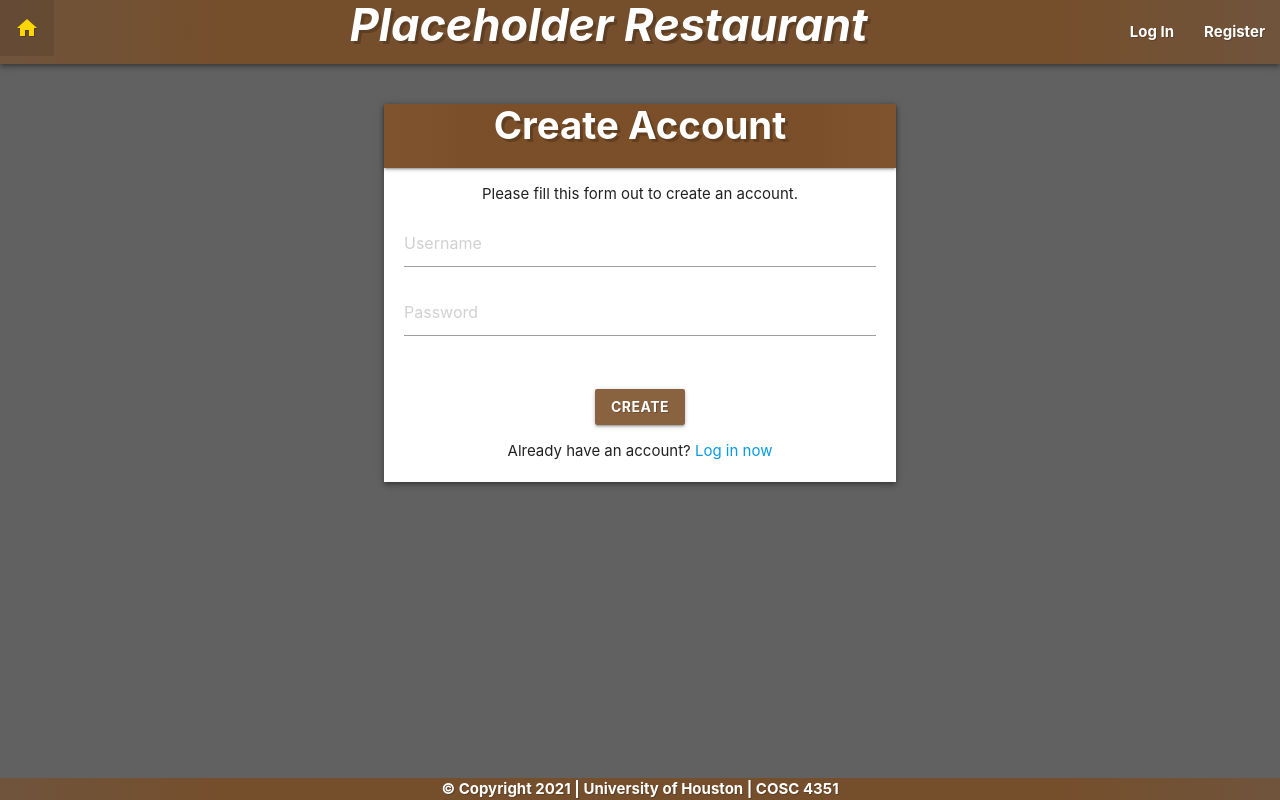
After one commit to jubg11/COSC-4351, a PHP site: page /login/register.php in a window 1280 px wide. The commit adds this page. Run offline with PHP 8.4, Linux system fonts and the light colour scheme; data that the repository does not hold is empty.

Commit message:
Front Page Work V2
Polished Index.html and set foundation for login/registration pages.

```diff
--- a/Index.php
+++ b/Index.php
@@ -19,8 +19,7 @@ session_start();
 
         <!--Display Card Buttons-->
         <div class="card-action z-depth-0 center">
-            <a href="/login/login.php" class="btn-large brand">Log In</a>
-            <a href="/login/register.php" class="btn-large brand">Register</a>
+            <a class="btn brand" href="">Schedule Reservation</a>
         </div>
 
     </div>
--- a/config/css.css
+++ b/config/css.css
@@ -1,20 +1,31 @@
-h1 {
-  color: white;
+/* Header Customizations */
+#header h1 {
   font-size: clamp(10px, 6vw, 45px);
+  text-shadow: 3px 3px rgba(0, 0, 0, 0.2);
+  text-align: center;
   font-weight: bold;
-  text-align: center;
-  text-shadow: 3px 3px rgba(0, 0, 0, 0.2);
+  font-style: italic;
+  padding: 0px 0px 0px clamp(0vw, 8vw, 10vw);
 }
 
-.brand {
+#footer,
+nav {
   background: rgb(120, 76, 37);
   background: radial-gradient(
     circle,
     rgba(120, 76, 37, 0.8739204299884016) 66%,
     rgba(120, 76, 37, 0.6274218305486257) 98%
   );
+  color: white;
+  text-shadow: 1px 1px rgba(0, 0, 0, 0.2);
+  font-weight: bold;
 }
 
+nav ul a:hover {
+  color: gold;
+}
+
+/* Card Customizations */
 .card-image {
   margin-left: auto;
   margin-right: auto;
@@ -26,13 +37,27 @@ h1 {
 }
 
 .brand-text {
-  color: rgb(120, 76, 37) !important;
+  color: rgba(120, 76, 37, 0.8739204299884016);
+}
+.brand {
+  background-color: rgba(120, 76, 37, 0.8739204299884016);
 }
 
 form {
-  max-width: 460px;
-  margin: 20px auto;
-  padding: 20px;
+  max-width: clamp(300px, 40vw, 600px);
+  margin: 40px auto;
+  padding: 0px 0px 5px;
+}
+.input-field {
+  margin-left: 20px;
+  margin-right: 20px;
+}
+nav h2 {
+  font-weight: bold;
+  vertical-align: middle;
+  text-align: center;
+  font-size: clamp(30px, 3vw, 45px);
+  text-shadow: 3px 3px rgba(0, 0, 0, 0.2);
 }
 
 body {
@@ -50,7 +75,14 @@ table.highlight > tbody > tr:hover {
 
 .btn,
 .btn-large {
-  color: white !important;
+  color: white;
+  font-weight: bold;
+  text-shadow: 1px 1px rgba(0, 0, 0, 0.2);
+}
+
+.btn:hover,
+.btn-large:hover {
+  background-color: #b8860b;
 }
 .select-dropdown {
   color: #673ab7 !important;
--- a/ends/footer.php
+++ b/ends/footer.php
@@ -1,7 +1,7 @@
 	</main>
 	<div id="footer">
-		<footer class="footer-copyright brand">
-			<div class="center white-text">&copy; Copyright 2021 | University of Houston | COSC 4351</div>
+		<footer class="footer-copyright">
+			<div class="center">&copy; Copyright 2021 | University of Houston | COSC 4351</div>
 		</footer>
 	</div>
 
--- a/ends/header.php
+++ b/ends/header.php
@@ -16,13 +16,28 @@ session_start();
 
 <body class="grey darken-2">
 
-  <nav class="brand z-depth-2">
-    <!-- Home Button (always active) -->
-    <ul id="nav-mobile" class="left">
+  <!-- Nav Bar -->
+  <nav class="z-depth-2" id="header">
+
+    <!-- Left Section -->
+    <ul class="left">
       <a href="/Index.php"><i class="material-icons">home</i></a>
     </ul>
 
+    <!-- Right Section -->
+    <ul class="right" id="nav-mobile">
+      <li>
+        <a href="/login/login.php">Log In</a>
+      </li>
+      <li>
+        <a href="/login/register.php">Register</a>
+      </li>
+    </ul>
+
+    <!-- Middle Section -->
     <h1>Placeholder Restaurant</h1>
+
+
   </nav>
 
 
--- /dev/null
+++ b/login/register.php
@@ -0,0 +1,65 @@
+<?php
+
+// Redirect if already logged in
+if (isset($_SESSION["loggedin"])) {
+    header("location: ../Index.php");
+    exit;
+}
+
+// Add Register class
+require_once __DIR__ . "/../class/classes.php";
+
+// Processing form data when form is submitted
+if ($_SERVER["REQUEST_METHOD"] == "POST") {
+    $reg = new Register($_POST["User"], $_POST["Pass"]);
+}
+
+//--------------------------------------------------------------------------------------------------
+?>
+
+<!DOCTYPE html>
+<html>
+
+<!--Include Files-->
+<?php require_once __DIR__ . "/../ends/header.php"; ?>
+
+
+
+<!--Input Form -->
+<form action="<?php echo htmlspecialchars($_SERVER["PHP_SELF"]); ?>" method="post" class="white z-depth-2 center">
+
+    <!--Header Text-->
+    <nav class="brand">
+        <h2>Create Account</h2>
+    </nav>
+    <p class="center">Please fill this form out to create an account.</p>
+
+    <!--Error Text-->
+    <?php if (!empty($reg->register_err)) : ?>
+        <span style="color: red;"><?php echo $reg->register_err; ?></span>
+    <?php endif ?>
+
+    <!--Form Text-->
+    <div class="input-field left-align">
+        <span class="red-text"><?php echo $reg->user_err; ?></span>
+        <input type="text" name="User" value="<?php echo $_POST["User"]; ?>" placeholder="Username" id="input_text" data-length="45" maxlength="45">
+    </div>
+
+    <div class="input-field left-align">
+        <span class="red-text"><?php echo $reg->pass_err; ?></span>
+        <input type="password" name="Pass" value="<?php echo $_POST["Pass"]; ?>" placeholder="Password" id="input_text" data-length="45" maxlength="45">
+    </div>
+
+    <div class="container">
+        <label style="color: grey; font-size: 20px;"><?php echo $reg->success;  ?></label><br>
+        <input type="submit" class="btn brand" value="Create">
+    </div>
+
+    <p>Already have an account? <a href="login.php">Log in now</a> </p>
+</form>
+
+
+
+<?php require_once __DIR__ . "/../ends/footer.php"; ?>
+
+</html>
```
Also changed, not shown: config/db_connect.php (+7 -6 lines), login/login.php (added, +66 -0 lines), login/logout.php (added, +14 -0 lines), misc/user_reg.php (added, +86 -0 lines), class/classes.php (renamed from config/classes.php).
